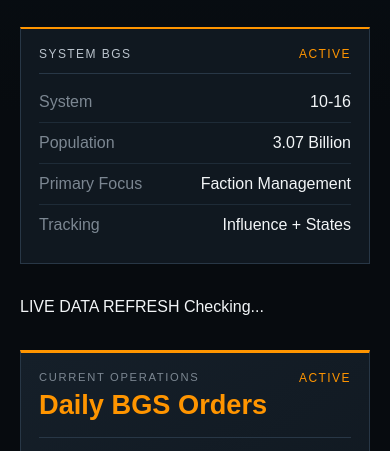
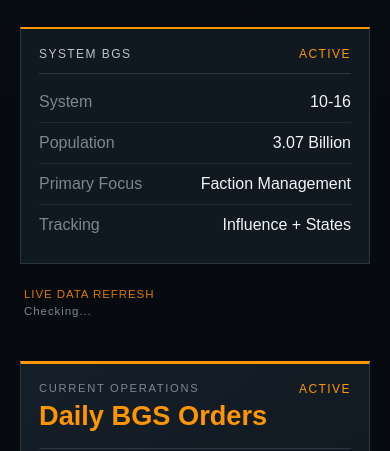
Before and after one commit to CMDRWolf258/cmdrwolf258.github.io, a plain HTML site: page bgs.html in a window 390 px wide. Shown: the part 337-788 px from the top of the page. Drawn offline with Linux system fonts and the light colour scheme; no server answers.

Commit message:
Update styles.css

```diff
--- a/styles.css
+++ b/styles.css
@@ -862,3 +862,33 @@ footer {
   }
 
 }
+/* DATA FRESHNESS */
+
+.data-age {
+  display: flex;
+  justify-content: space-between;
+  gap: 20px;
+
+  margin: -20px 0 30px;
+  padding: 10px 4px;
+
+  color: var(--text-dim);
+
+  font-size: 0.72rem;
+  letter-spacing: 0.08em;
+}
+
+.data-age-label {
+  color: var(--orange-soft);
+}
+
+@media (max-width: 720px) {
+  .data-age {
+    display: block;
+  }
+
+  #system-data-age {
+    display: block;
+    margin-top: 5px;
+  }
+}
```
